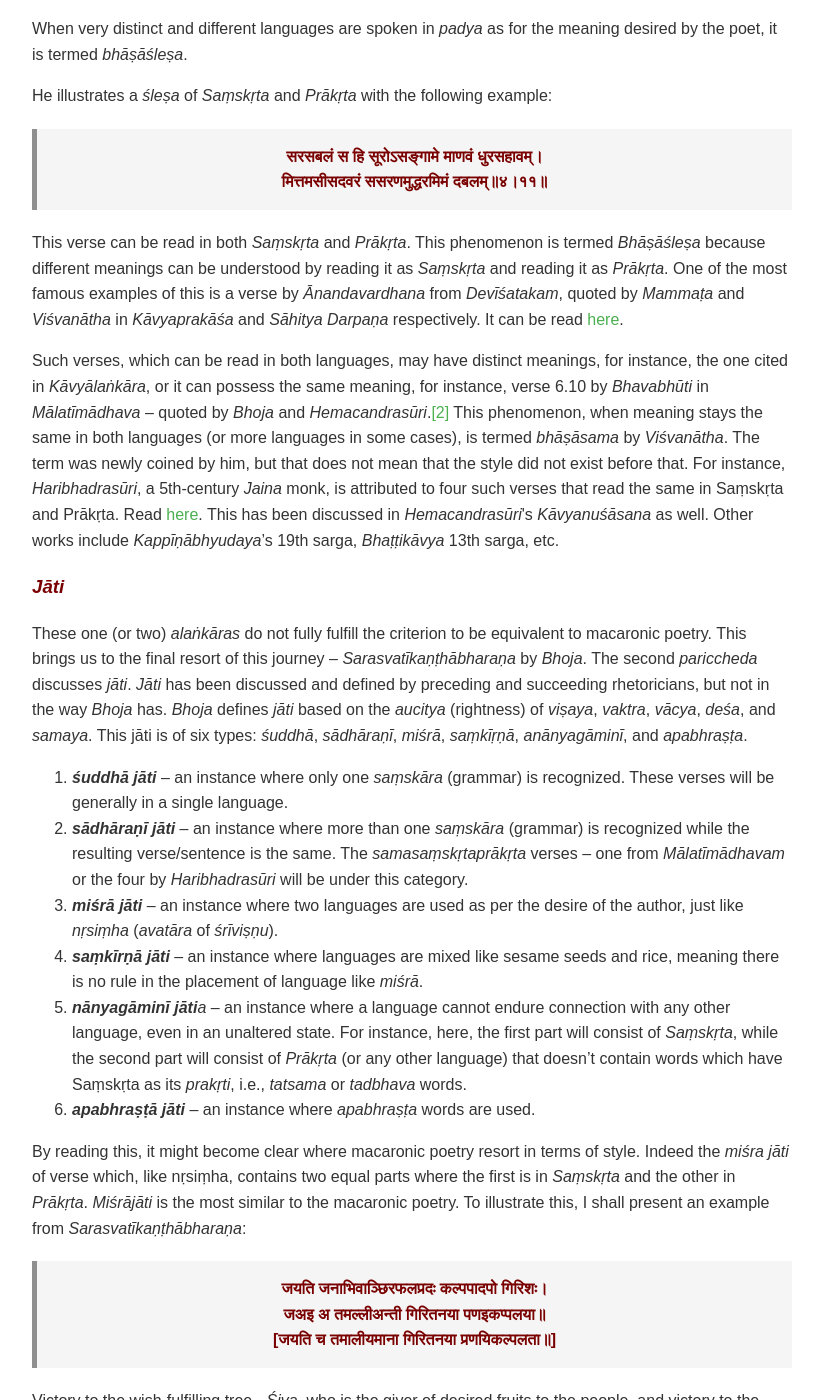
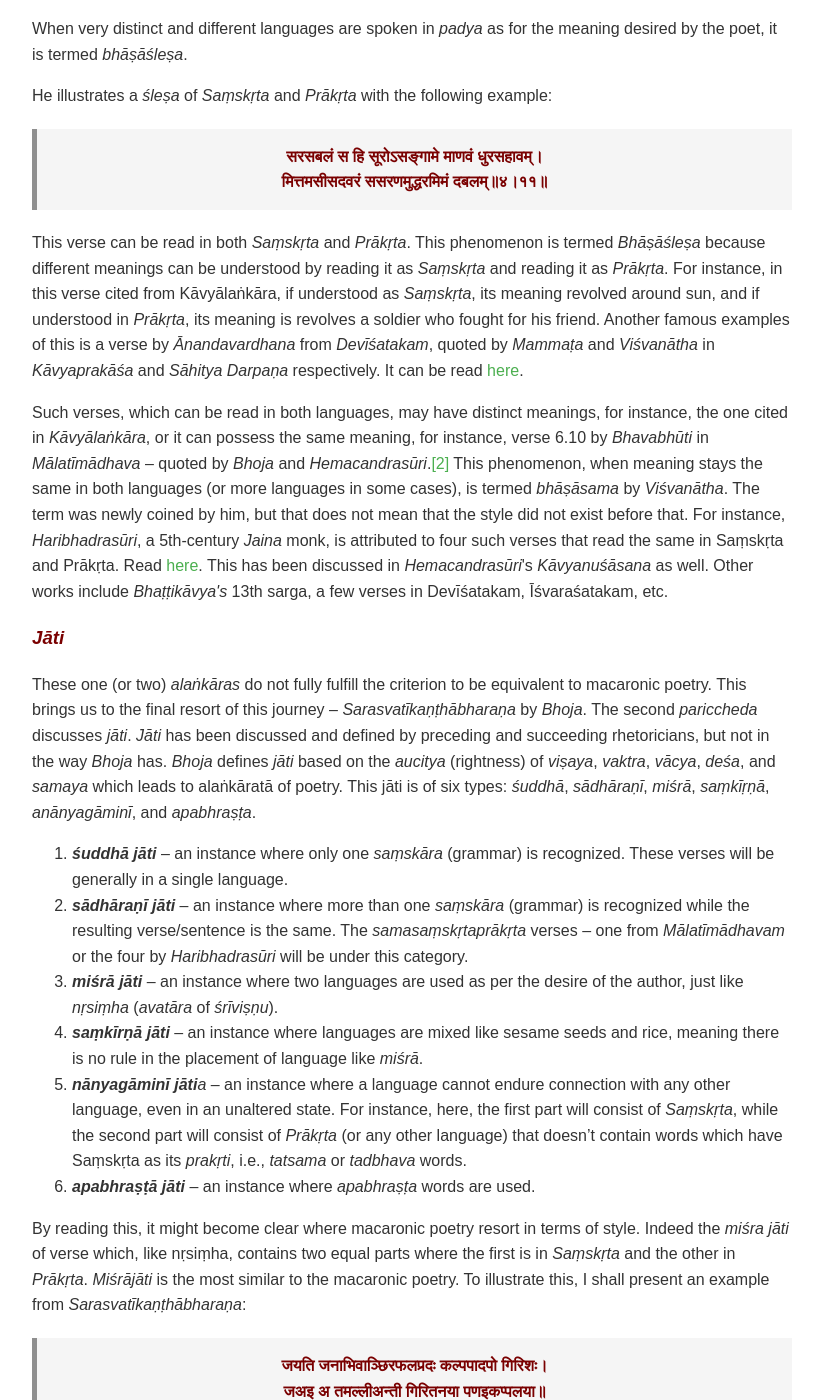
Before and after one commit to svyoma/svyoma.github.io, a Jekyll site: the page blogs/bhasaslesa.html, which Jekyll copies as it is, in a window 1280 px wide and 1400 px high, scrolled down 1329 px. Shown: the whole window, without its empty margins (228-1048 px from the left). Built offline with Jekyll 4.4.1, drawn with Linux system fonts in a browser that asks for light colours; some web fonts are replaced; some of the changed text lies outside the part shown.

Commit message:
Update bhasaslesa.html

```diff
--- a/blogs/bhasaslesa.html
+++ b/blogs/bhasaslesa.html
@@ -153,10 +153,10 @@
 <blockquote>
 <p>सरसबलं स हि सूरोऽसङ्गामे माणवं धुरसहावम्।<br />मित्तमसीसदवरं ससरणमुद्धरमिमं दबलम्॥४।११॥</p>
 </blockquote>
-<p>This verse can be read in both <em>Saṃskṛta</em> and <em>Prākṛta</em>. This phenomenon is termed <em>Bhāṣāśleṣa</em> because different meanings can be understood by reading it as <em>Saṃskṛta</em> and reading it as <em>Prākṛta</em>. One of the most famous examples of this is a verse by <em>Ānandavardhana</em> from <em>Devīśatakam</em>, quoted by <em>Mammaṭa</em> and <em>Viśvanātha</em> in <em>Kāvyaprakāśa</em> and <em>Sāhitya Darpaṇa</em> respectively. It can be read <a href="#footnote-1">here</a>.</p>
-<p>Such verses, which can be read in both languages, may have distinct meanings, for instance, the one cited in <em>Kāvyālaṅkāra</em>, or it can possess the same meaning, for instance, verse 6.10 by <em>Bhavabhūti</em> in <em>Mālatīmādhava</em> &ndash; quoted by <em>Bhoja</em> and <em>Hemacandrasūri</em>.<a href="#footnote-4">[2]</a> This phenomenon, when meaning stays the same in both languages (or more languages in some cases), is termed <em>bhāṣāsama</em> by <em>Viśvanātha</em>. The term was newly coined by him, but that does not mean that the style did not exist before that. For instance, <em>Haribhadrasūri</em>, a 5th-century <em>Jaina</em> monk, is attributed to four such verses that read the same in Saṃskṛta and Prākṛta. Read <a href="#footnote-2">here</a>. This has been discussed in <em>Hemacandrasūri</em>'s <em>Kāvyanuśāsana</em> as well. Other works include <em>Kappīṇābhyudaya</em>&rsquo;s 19th sarga, <em>Bhaṭṭikāvya</em> 13th sarga, etc.</p>
+<p>This verse can be read in both <em>Saṃskṛta</em> and <em>Prākṛta</em>. This phenomenon is termed <em>Bhāṣāśleṣa</em> because different meanings can be understood by reading it as <em>Saṃskṛta</em> and reading it as <em>Prākṛta</em>. For instance, in this verse cited from Kāvyālaṅkāra, if understood as <em>Saṃskṛta</em>, its meaning revolved around sun, and if understood in <em>Prākṛta</em>, its meaning is revolves a soldier who fought for his friend. Another famous examples of this is a verse by <em>Ānandavardhana</em> from <em>Devīśatakam</em>, quoted by <em>Mammaṭa</em> and <em>Viśvanātha</em> in <em>Kāvyaprakāśa</em> and <em>Sāhitya Darpaṇa</em> respectively. It can be read <a href="#footnote-1">here</a>.</p>
+<p>Such verses, which can be read in both languages, may have distinct meanings, for instance, the one cited in <em>Kāvyālaṅkāra</em>, or it can possess the same meaning, for instance, verse 6.10 by <em>Bhavabhūti</em> in <em>Mālatīmādhava</em> &ndash; quoted by <em>Bhoja</em> and <em>Hemacandrasūri</em>.<a href="#footnote-4">[2]</a> This phenomenon, when meaning stays the same in both languages (or more languages in some cases), is termed <em>bhāṣāsama</em> by <em>Viśvanātha</em>. The term was newly coined by him, but that does not mean that the style did not exist before that. For instance, <em>Haribhadrasūri</em>, a 5th-century <em>Jaina</em> monk, is attributed to four such verses that read the same in Saṃskṛta and Prākṛta. Read <a href="#footnote-2">here</a>. This has been discussed in <em>Hemacandrasūri</em>'s <em>Kāvyanuśāsana</em> as well. Other works include <em>Bhaṭṭikāvya's</em> 13th sarga, a few verses in Devīśatakam, Īśvaraśatakam, etc.</p>
 <h3><em>Jāti</em></h3>
-<p>These one (or two) <em>alaṅkāras</em> do not fully fulfill the criterion to be equivalent to macaronic poetry. This brings us to the final resort of this journey &ndash; <em>Sarasvatīkaṇṭhābharaṇa</em> by <em>Bhoja</em>. The second <em>pariccheda</em> discusses <em>jāti</em>. <em>Jāti</em> has been discussed and defined by preceding and succeeding rhetoricians, but not in the way <em>Bhoja</em> has. <em>Bhoja</em> defines <em>jāti</em> based on the <em>aucitya</em> (rightness) of <em>viṣaya</em>, <em>vaktra</em>, <em>vācya</em>, <em>deśa</em>, and <em>samaya</em>. This jāti is of six types: <em>śuddhā</em>, <em>sādhāraṇī</em>, <em>miśrā</em>, <em>saṃkīṛṇā</em>, <em>anānyagāminī</em>, and <em>apabhraṣṭa</em>.</p>
+<p>These one (or two) <em>alaṅkāras</em> do not fully fulfill the criterion to be equivalent to macaronic poetry. This brings us to the final resort of this journey &ndash; <em>Sarasvatīkaṇṭhābharaṇa</em> by <em>Bhoja</em>. The second <em>pariccheda</em> discusses <em>jāti</em>. <em>Jāti</em> has been discussed and defined by preceding and succeeding rhetoricians, but not in the way <em>Bhoja</em> has. <em>Bhoja</em> defines <em>jāti</em> based on the <em>aucitya</em> (rightness) of <em>viṣaya</em>, <em>vaktra</em>, <em>vācya</em>, <em>deśa</em>, and <em>samaya</em> which leads to alaṅkāratā of poetry. This jāti is of six types: <em>śuddhā</em>, <em>sādhāraṇī</em>, <em>miśrā</em>, <em>saṃkīṛṇā</em>, <em>anānyagāminī</em>, and <em>apabhraṣṭa</em>.</p>
 <ol>
 <li><em><strong>śuddhā jāti</strong></em> &ndash; an instance where only one <em>saṃskāra</em> (grammar) is recognized. These verses will be generally in a single language.</li>
 <li><em><strong>sādhāraṇī jāti</strong></em> &ndash; an instance where more than one <em>saṃskāra</em> (grammar) is recognized while the resulting verse/sentence is the same. The <em>samasaṃskṛtaprākṛta</em> verses &ndash; one from <em>Mālatīmādhavam</em> or the four by <em>Haribhadrasūri</em> will be under this category.</li>
@@ -169,11 +169,15 @@
 <blockquote>
 <p>जयति जनाभिवाञ्छिरफलप्रदः कल्पपादपो गिरिशः।<br />जअइ अ तमल्लीअन्ती गिरितनया पणइकप्पलया॥<br />[जयति च तमालीयमाना गिरितनया प्रणयिकल्पलता॥]</p>
 </blockquote>
-<p>Victory to the wish-fulfilling tree - <em>Śiva</em>, who is the giver of desired fruits to the people, and victory to the daughter of the mountains - <em>Pārvatī</em>, who is like a wish-fulfilling creeper, settling upon it (the wish-fulfilling tree).</p>
-<p>Another notable work worth mentioning in this style is <em>vīrastuti</em> by 10th century poet - <em>Dhanapāla</em>. Containing 11 verses, this work is a praise of 24th <em>Jina</em> - <em>Mahāvīrasvāmī</em>.</p>
+<p>"Victory to the wish-fulfilling tree - <em>Śiva</em>, who is the giver of desired fruits to the people, and victory to the daughter of the mountains - <em>Pārvatī</em>, who is like a wish-fulfilling creeper, settling upon it (the wish-fulfilling tree)."</p>
+<p>Another notable work worth mentioning in this style is <em>vīrastuti</em> by 11th century poet - <em>Dhanapāla</em>. Containing 11 verses, this work is a praise of 24th <em>Jina</em> - <em>Mahāvīrasvāmī</em>.</p>
 <hr />
 <h3><strong>Notes:</strong></h3>
 <p id="footnote-1">1. <em>Ānandavardhana</em>'s verse from <em>Devīśatakam</em> quoted by <em>Mammaṭa</em> and <em>Viśvanātha</em>:</p>
+<blockquote>
+    <p>महदेसुरसन्धम्मे तमवसमासङ्गमागमाहरणे। <br />
+        हरबहुसरणं तं चित्तमोहमवसरेउमे सहसा॥</p>
+    </blockquote>
 <p><strong>Saṃskṛta Reading:</strong></p>
 <blockquote>
 <p>महदे! सुरसन्धं मे तमव समासङ्गमागमाहरणे।<br />हर बहुसरणं तं चित्तमोहमवसरे उमे सहसा॥</p>
```
